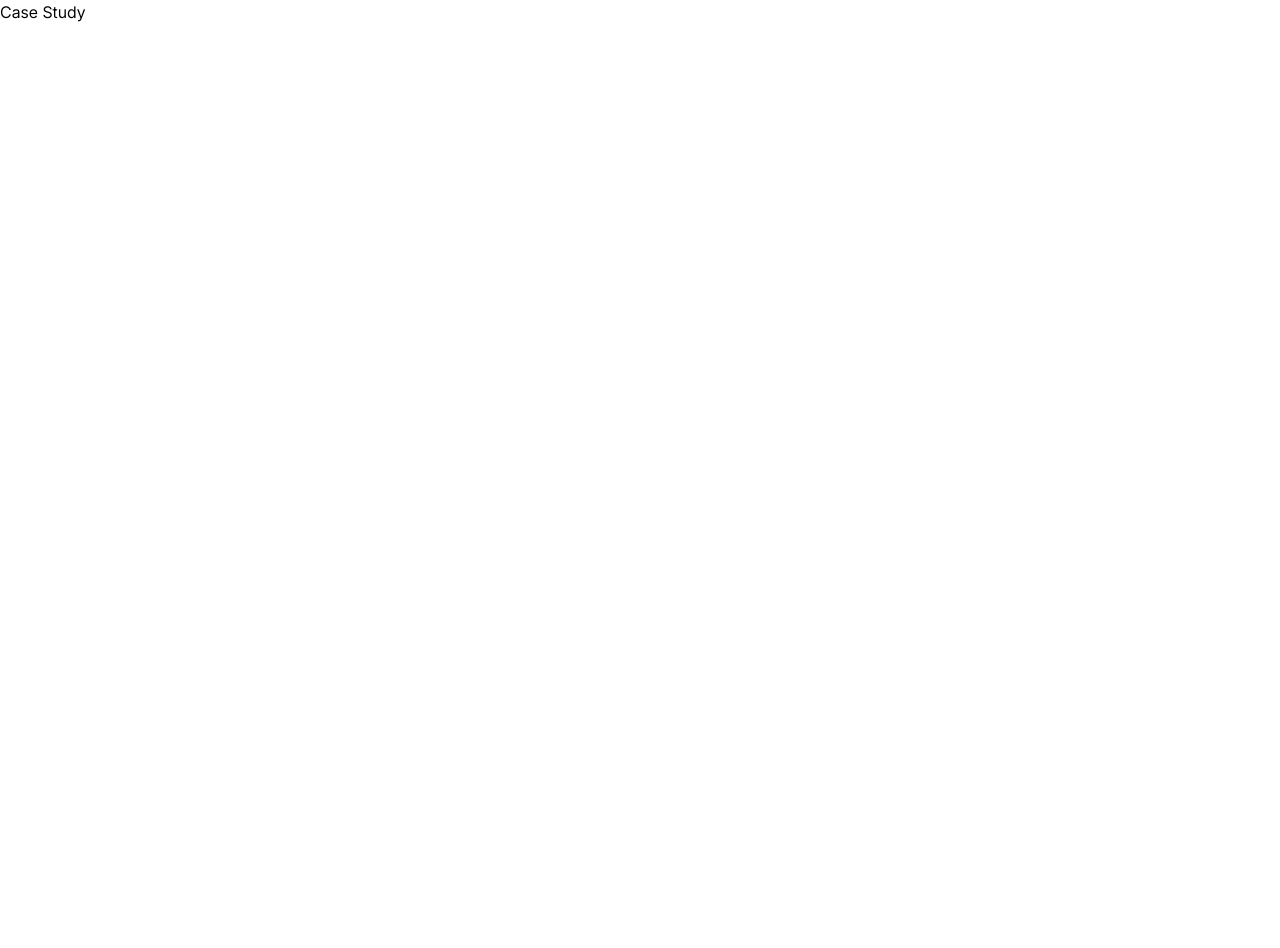
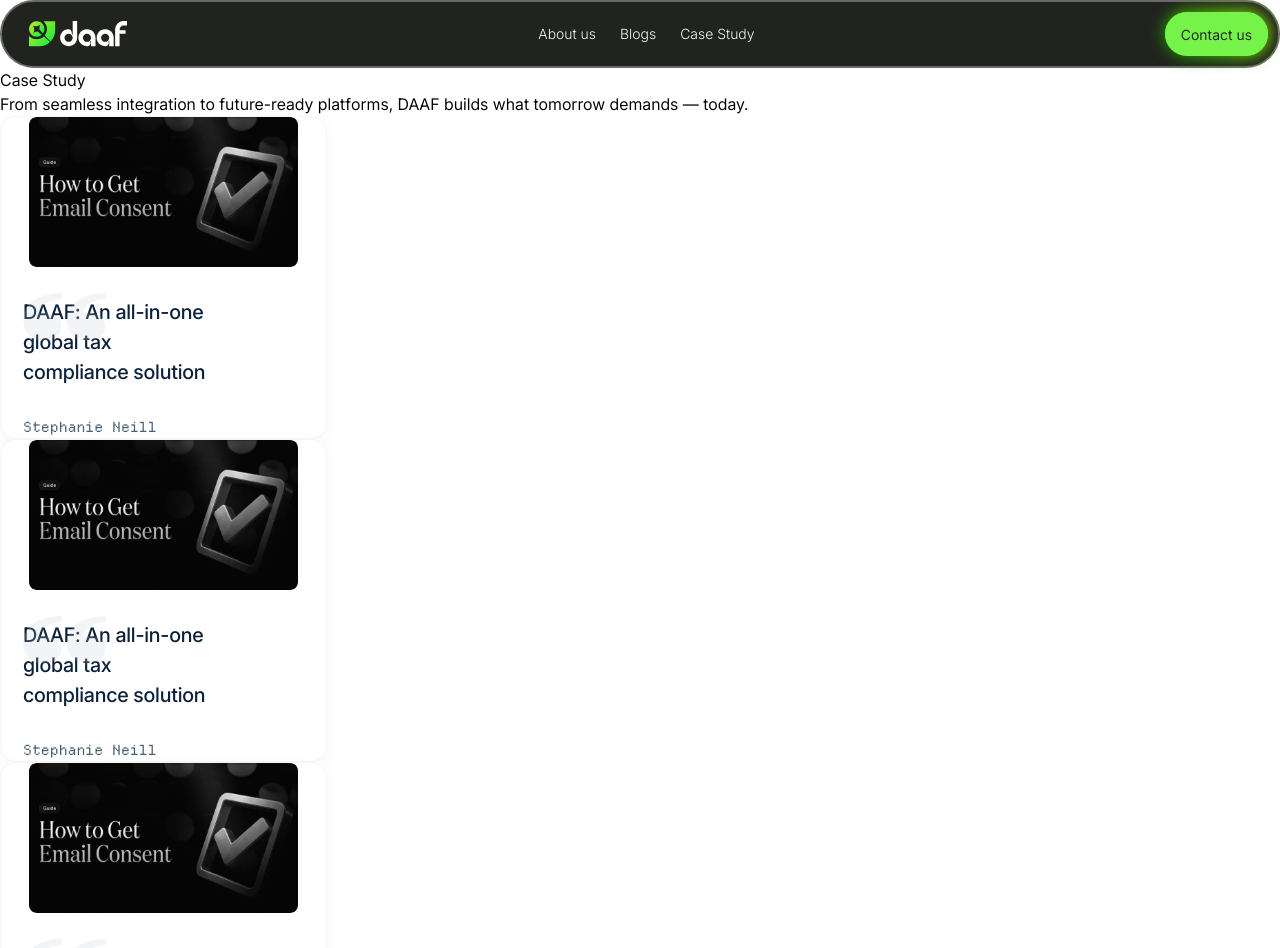
Before and after one commit to daaf-technologies/daaf-website, a SvelteKit app: page /case-study in a window 1280 px wide. Shown: the top 948 px of the page. Before the commit the page ends 800 px from the top, so only its background shows below. Built offline with nearby package versions, Linux system fonts and the light colour scheme.

Commit message:
feat(#89): :sparkles: Implemented case studies Ui

```diff
--- /dev/null
+++ b/src/lib/components/ui/case-study/case-study.svelte
@@ -0,0 +1,53 @@
+<script lang="ts">
+	import Header from '$lib/components/ui/header';
+
+	import SecondaryCard from '$lib/components/design/card/secondary-card.svelte';
+	import DummyCase from '$lib/assets/images/dummy-case.svg';
+</script>
+
+<div class="wrapper">
+	<Header />
+	<p class="section-title">Case Study</p>
+
+	<p class="section-description">
+		From seamless integration to future-ready platforms, DAAF builds what tomorrow demands — today.
+	</p>
+
+	<!-- Tabs -->
+
+	<SecondaryCard
+		title="DAAF: An all-in-one global tax compliance solution"
+		author="Stephanie Neill"
+		image={DummyCase}
+	/>
+
+	<SecondaryCard
+		title="DAAF: An all-in-one global tax compliance solution"
+		author="Stephanie Neill"
+		image={DummyCase}
+	/>
+
+	<SecondaryCard
+		title="DAAF: An all-in-one global tax compliance solution"
+		author="Stephanie Neill"
+		image={DummyCase}
+	/>
+
+	<SecondaryCard
+		title="DAAF: An all-in-one global tax compliance solution"
+		author="Stephanie Neill"
+		image={DummyCase}
+	/>
+
+	<SecondaryCard
+		title="DAAF: An all-in-one global tax compliance solution"
+		author="Stephanie Neill"
+		image={DummyCase}
+	/>
+
+	<SecondaryCard
+		title="DAAF: An all-in-one global tax compliance solution"
+		author="Stephanie Neill"
+		image={DummyCase}
+	/>
+</div>
--- /dev/null
+++ b/src/lib/components/ui/case-study/index.ts
@@ -0,0 +1,3 @@
+import CaseStudy from './case-study.svelte';
+
+export default CaseStudy;
--- a/src/routes/case-study/+page.svelte
+++ b/src/routes/case-study/+page.svelte
@@ -1 +1,11 @@
-<h1>Case Study</h1>
+<script lang="ts">
+	import CaseStudy from '$lib/components/ui/case-study';
+	import Footer from '$lib/components/ui/footer/footer.svelte';
+	import GetInTouch from '$lib/components/ui/get-in-touch/get-in-touch.svelte';
+</script>
+
+<div>
+	<CaseStudy />
+	<GetInTouch />
+	<Footer />
+</div>
```
Also changed, not shown: src/lib/assets/images/dummy-case.svg.
